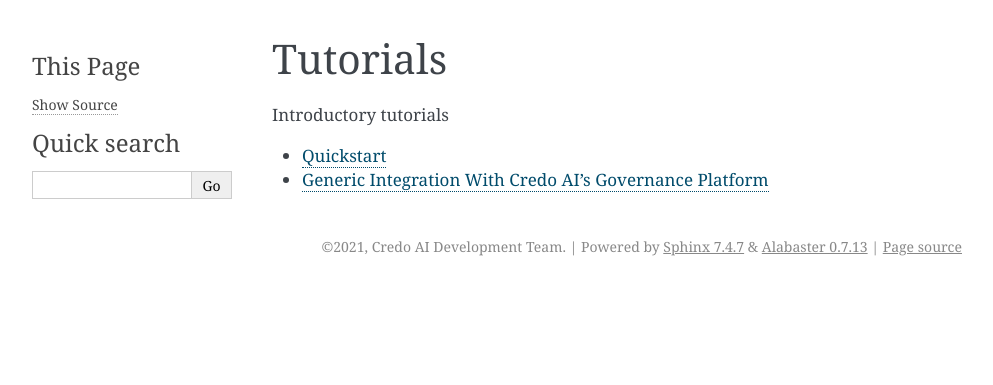
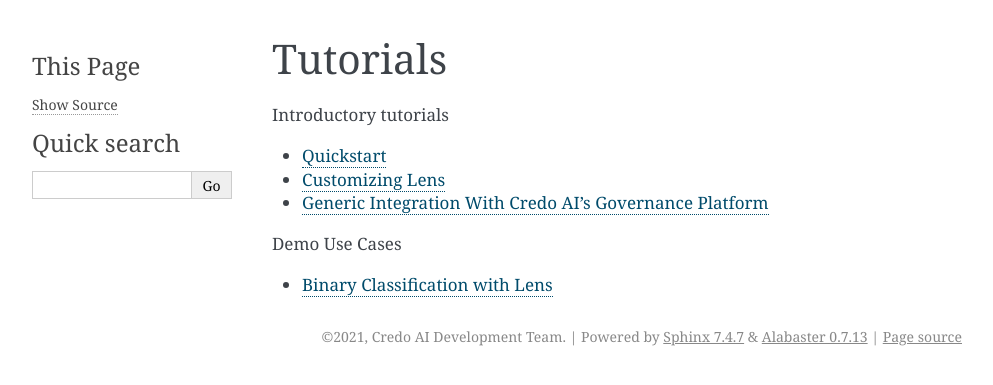
Before and after one commit to credo-ai/credoai_lens, a Sphinx documentation site: the page built from docs/tutorials.rst, in a window 1280 px wide. Shown: the top 385 px of the page, without its empty margins (148-1141 px from the left). Built offline with Sphinx 7.4.7, drawn with Linux system fonts in a browser that asks for light colours; pages that are not in the unit, such as notebooks, are missing from menus.

Commit message:
added demo and updated

```diff
--- a/docs/tutorials.rst
+++ b/docs/tutorials.rst
@@ -6,4 +6,12 @@
    :maxdepth: 1
 
    notebooks/quickstart
+   notebooks/lens_customization
    notebooks/integration_demo
+
+
+.. toctree::
+   :caption: Demo Use Cases
+   :maxdepth: 1
+
+   notebooks/lens_demos/binaryclassification
```
Also changed, not shown: docs/notebooks/lens_demos/binaryclassification.ipynb.
